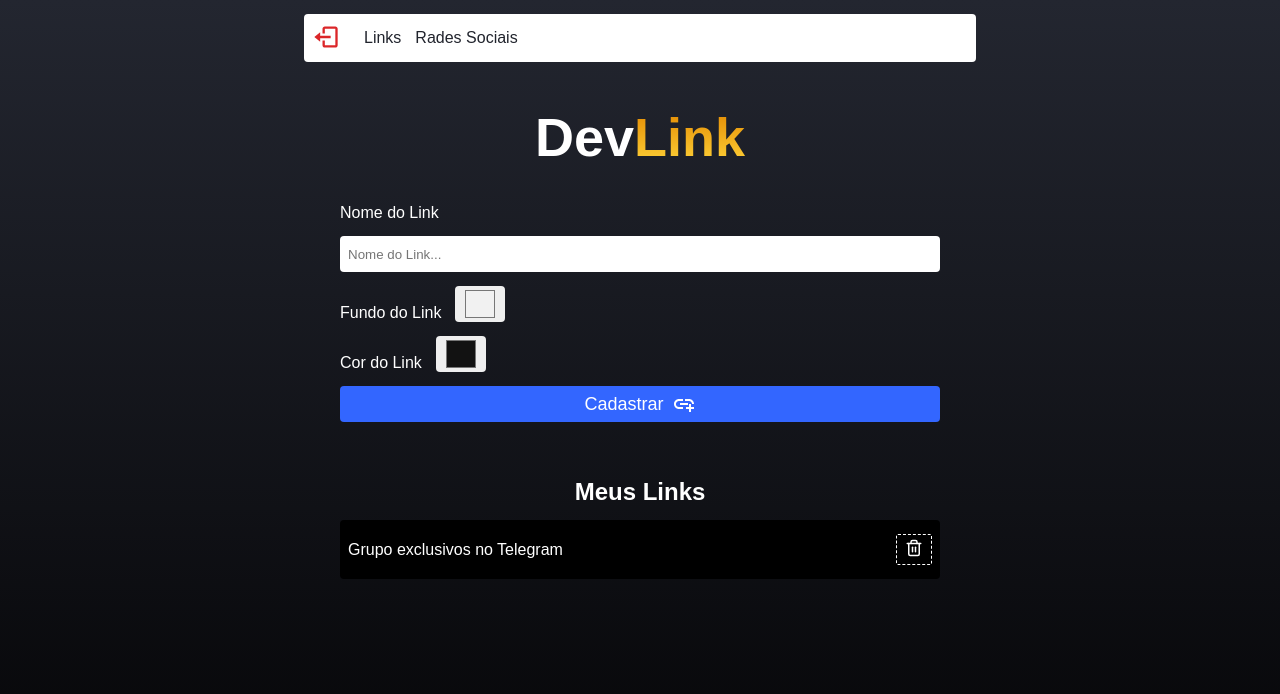
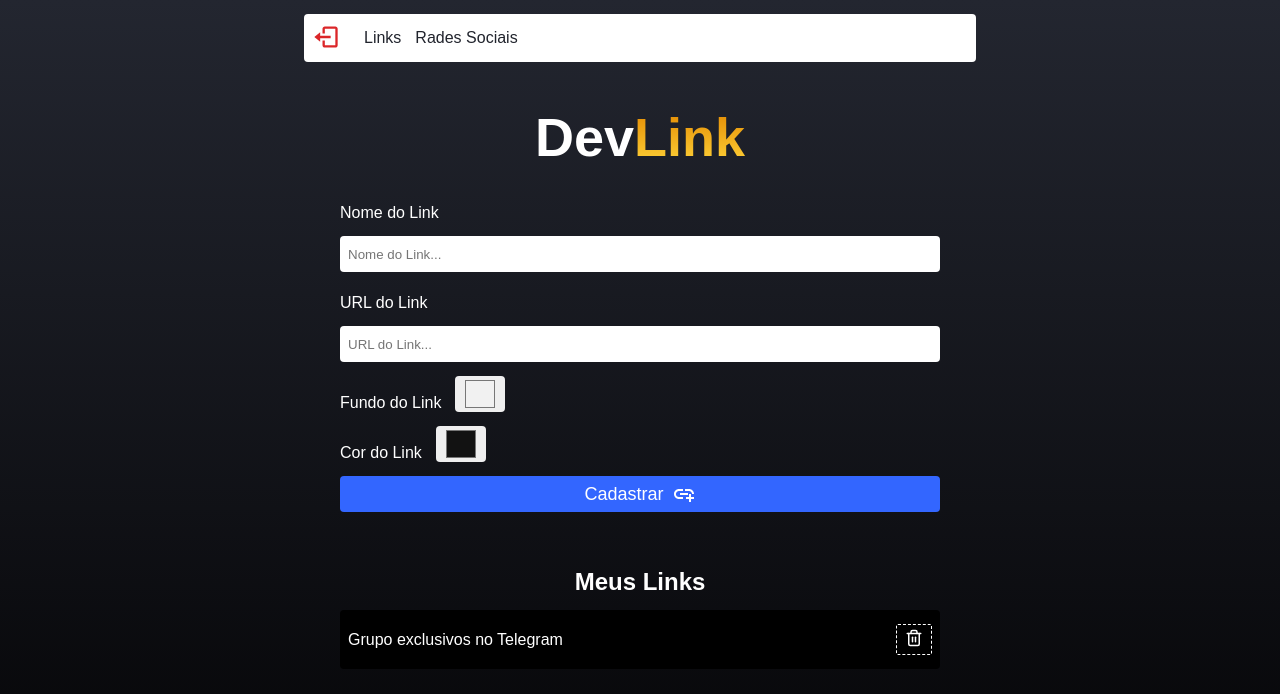
Before and after one commit to RenanRodriguesRecife/GerenciadorLinks_React-NATIVE, a React (Create React App) app in the folder devlink/: page /admin in a window 1280 px wide. Shown: the top 694 px of the page. Built offline with nearby package versions, Linux system fonts and the light colour scheme; no server answers; sample sign-in values are in the browser's storage.

Commit message:
admin page fix

```diff
--- a/devlink/src/pages/Admin/index.js
+++ b/devlink/src/pages/Admin/index.js
@@ -64,6 +64,16 @@ export default function Admin(){
                     onChange={(e)=>setNameInput(e.target.value)}
                 />
 
+                <label className="label">URL do Link</label>
+
+                <Input
+                    type="url"
+                    placeholder="URL do Link..."
+                    value={urlInput}
+                    onChange = {(e) => setUrlInput(e.target.value)}
+                />
+
+
                 <section className="container-colors">
                     <div>
                         <label className="label right">Fundo do Link</label>
```
